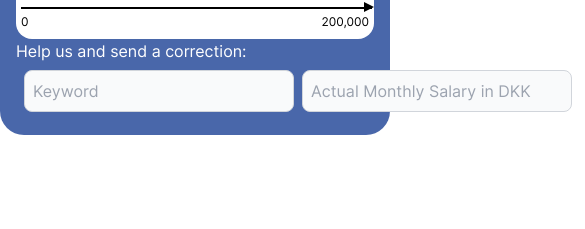
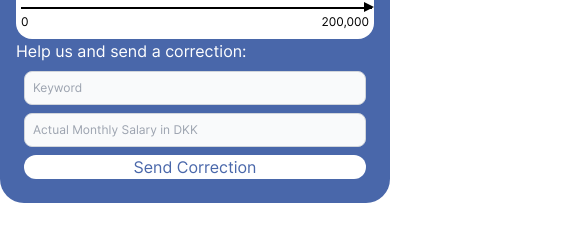
Before and after one commit to AdrianDaeschlein/ccg-honorar, a SvelteKit app in the folder ccg-honorar/: page / in a window 390 px wide. Both pictures are taken after a click on the button "Calculate". Shown: the part 596-825 px from the top of the page, 585 px wide, since content can reach past the window. Built offline with nearby package versions, Linux system fonts and the light colour scheme; no server answers.

Commit message:
FIX correction fields for small screens

```diff
--- a/ccg-honorar/src/routes/+page.svelte
+++ b/ccg-honorar/src/routes/+page.svelte
@@ -342,14 +342,15 @@
                 <div class="h-56 w-full flex items-center justify-center">
                     <Boxplot {median} {p25} {p75} {mean}/>
                 </div>
-                    <div>
-                    <p class="text-cbs-white">Help us and send a correction: </p>
-                    <div class="flex m-2 h-10 items-center space-x-2">
-                        <input bind:value={keyword} placeholder="Keyword" type="text" id="small-input" class="block p-2 text-gray-900 border border-gray-300 rounded-lg bg-gray-50 sm:text-xs focus:ring-blue-500 focus:border-blue-500 dark:bg-gray-700 dark:border-gray-600 dark:placeholder-gray-400 dark:text-white dark:focus:ring-blue-500 dark:focus:border-blue-500">
-                        <input bind:value={actual_salary} placeholder="Actual Monthly Salary in DKK" type="text" id="small-input" class="block p-2 text-gray-900 border border-gray-300 rounded-lg bg-gray-50 sm:text-xs focus:ring-blue-500 focus:border-blue-500 dark:bg-gray-700 dark:border-gray-600 dark:placeholder-gray-400 dark:text-white dark:focus:ring-blue-500 dark:focus:border-blue-500">
-                        <button on:click={pushCorrection} class="m-2 px-4 bg-cbs-white text-cbs-blue rounded-full h-full">Send Correction</button>
+                <div class="">
+                    <p class="text-cbs-white">Help us and send a correction:</p>
+                    <div class="flex flex-col sm:flex-row m-2 items-center space-y-2 sm:space-y-0 sm:space-x-2">
+                        <input bind:value={keyword} placeholder="Keyword" type="text" id="small-input" class="block p-2 w-full text-gray-900 border border-gray-300 rounded-lg bg-gray-50 text-xs focus:ring-blue-500 focus:border-blue-500 dark:bg-gray-700 dark:border-gray-600 dark:placeholder-gray-400 dark:text-white dark:focus:ring-blue-500 dark:focus:border-blue-500">
+                        <input bind:value={actual_salary} placeholder="Actual Monthly Salary in DKK" type="text" id="small-input" class="block p-2 w-full text-gray-900 border border-gray-300 rounded-lg bg-gray-50 text-xs focus:ring-blue-500 focus:border-blue-500 dark:bg-gray-700 dark:border-gray-600 dark:placeholder-gray-400 dark:text-white dark:focus:ring-blue-500 dark:focus:border-blue-500">
+                        <button on:click={pushCorrection} class="m-2 px-4 bg-cbs-white text-cbs-blue rounded-full w-full sm:w-auto">Send Correction</button>
                     </div>
                 </div>
+
             {/if}
             <!-- <div class="w-96 h-56">
                 <Linechart {MONTHLY_AVG_EXPORT}/>
```
